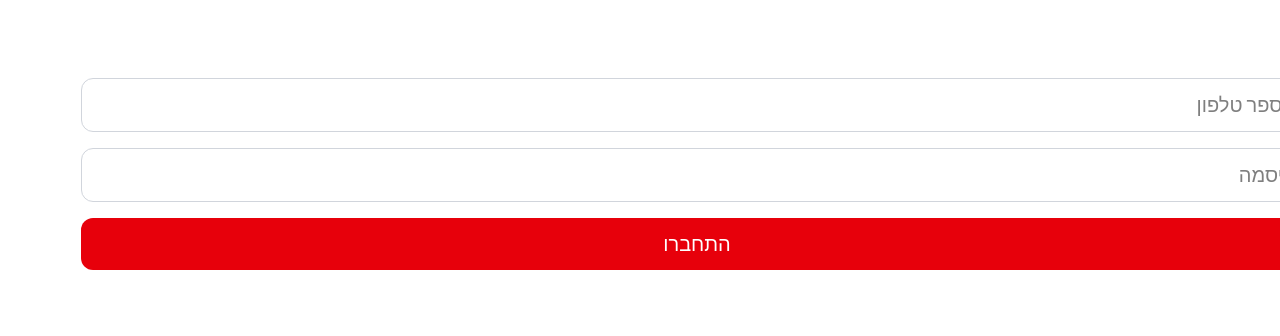
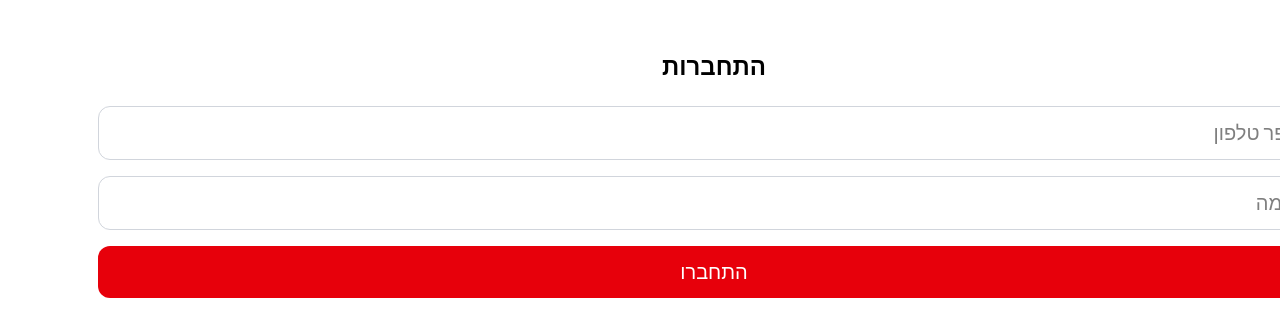
Before and after one commit to itayoshri/free-drink, a Next.js app in the folder app/: page /account/login in a window 1280 px wide. Shown: the part 226-562 px from the top of the page. Built offline with nearby package versions, Linux system fonts and the light colour scheme; no server answers.

Commit message:
title for login screen

```diff
--- a/app/app/account/login/page.tsx
+++ b/app/app/account/login/page.tsx
@@ -33,7 +33,8 @@ export default function LoginPage() {
   };
 
   return (
-    <div className="flex flex-col w-full">
+    <div className="flex flex-col w-full gap-6 items-center">
+      <h2 className="text-black text-2xl font-bold">התחברות</h2>
       <form className="flex flex-col w-full gap-form" onSubmit={handleSubmit}>
         <Input
           name="phone"
```
